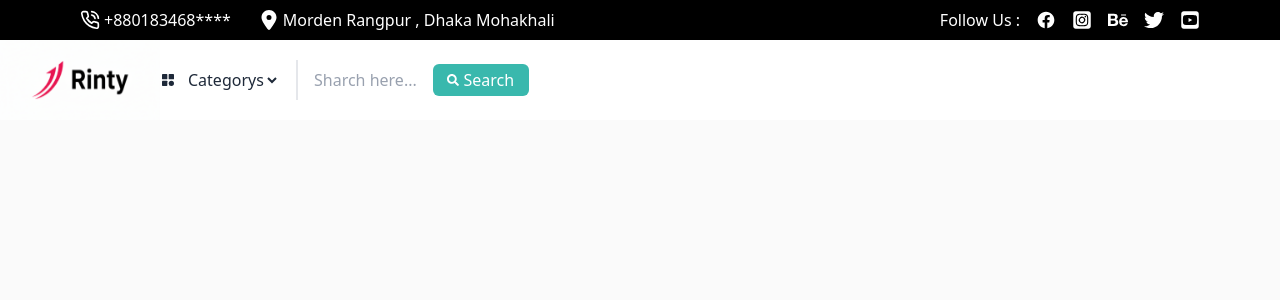
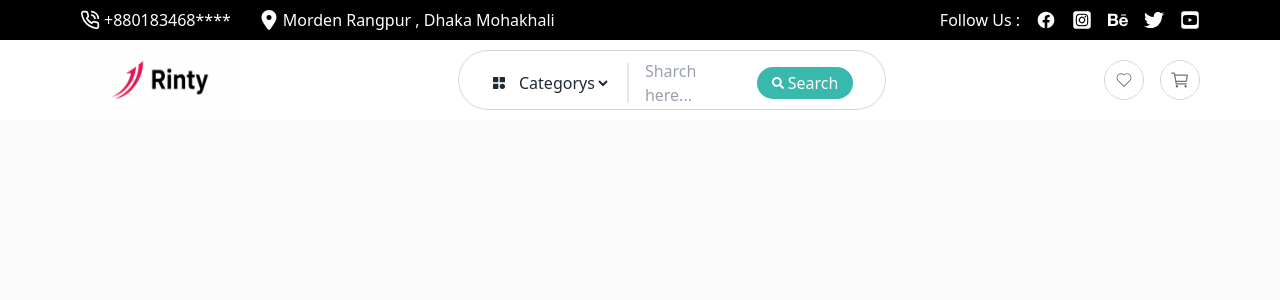
Before and after one commit to rintymoni01/Edu-care, a Next.js app: page / in a window 1280 px wide. Shown: the top 300 px of the page. Built offline with nearby package versions, Linux system fonts and the light colour scheme.

Commit message:
add MidHeader // Shopping And Favourite Button

```diff
--- a/src/Components/MidHeader.jsx
+++ b/src/Components/MidHeader.jsx
@@ -1,13 +1,20 @@
 import React from 'react';
 import { TbCategoryFilled } from "react-icons/tb";
 import { FaSearch } from "react-icons/fa";
+import { CiHeart } from "react-icons/ci";
+
+import { IoCartOutline } from "react-icons/io5";
+
 
 const MidHeader = () => {
     return (
-        <div>
-            <div className='flex '>
-               <img className='h-20 w-40' src="/Image/rinty.png" alt="" />
-               <div className='flex items-center gap-4'>
+        <div className='flex justify-between items-center container mx-auto px-20'>
+
+              <div>
+                 <img className='h-20 w-40' src="/Image/rinty.png" alt="" />
+              </div>
+               <div className=' border h-15 w-107 border-gray-300 rounded-full '>
+                <div className='flex  gap-4 px-8 pt-2 items-center '>
 <div className='flex gap-2 items-center text-gray-800'>
     <TbCategoryFilled />
 <select name="" id="">
@@ -18,16 +25,26 @@ const MidHeader = () => {
 </div>
 <p className='h-10 w-0.5 bg-gray-200'></p>
 <p className='text-gray-400'>Sharch here...</p>
-       <div className='text-white bg-[#39B8AD] rounded-md'>
+       <div className='text-white bg-[#39B8AD] rounded-full'>
               <div className='flex items-center w-24 justify-center h-8 gap-1'>
 <FaSearch className='text-xs'/>
 <p>Search</p>
             </div>
+               </div>
             </div>
                </div>
+         <div className='flex gap-4'>
+<div className='h-10 w-10 rounded-full border border-gray-300 items-center justify-center flex '>
+    <CiHeart className='text-xl text-gray-500'/>
+</div>
+
+    <div className='h-10 w-10 rounded-full border border-gray-300 items-center justify-center flex '>
+    <IoCartOutline className='text-xl text-gray-500'/>
+</div>
+
+         </div>
 
 
-      </div>
         </div>
     );
 };
```
